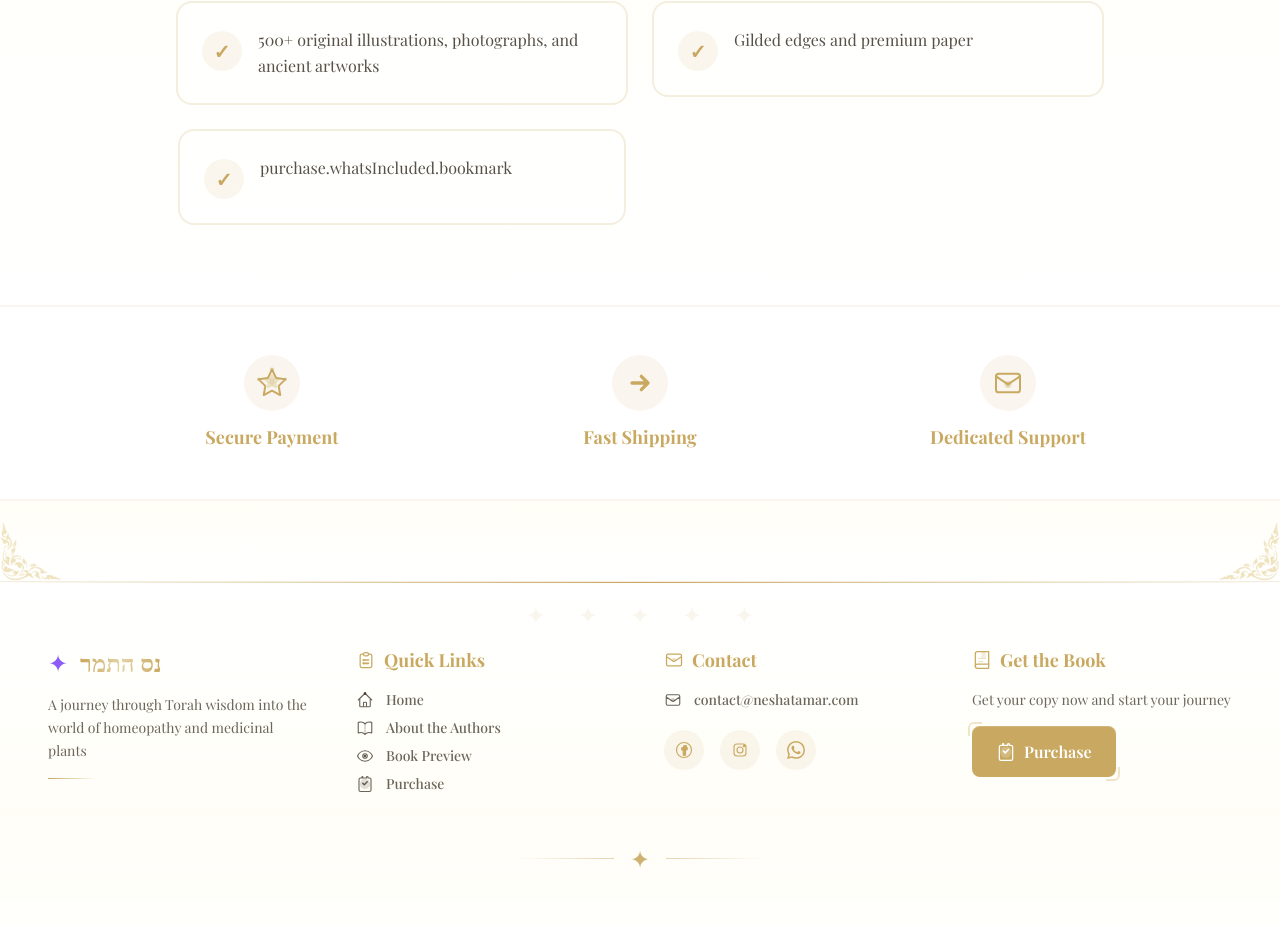
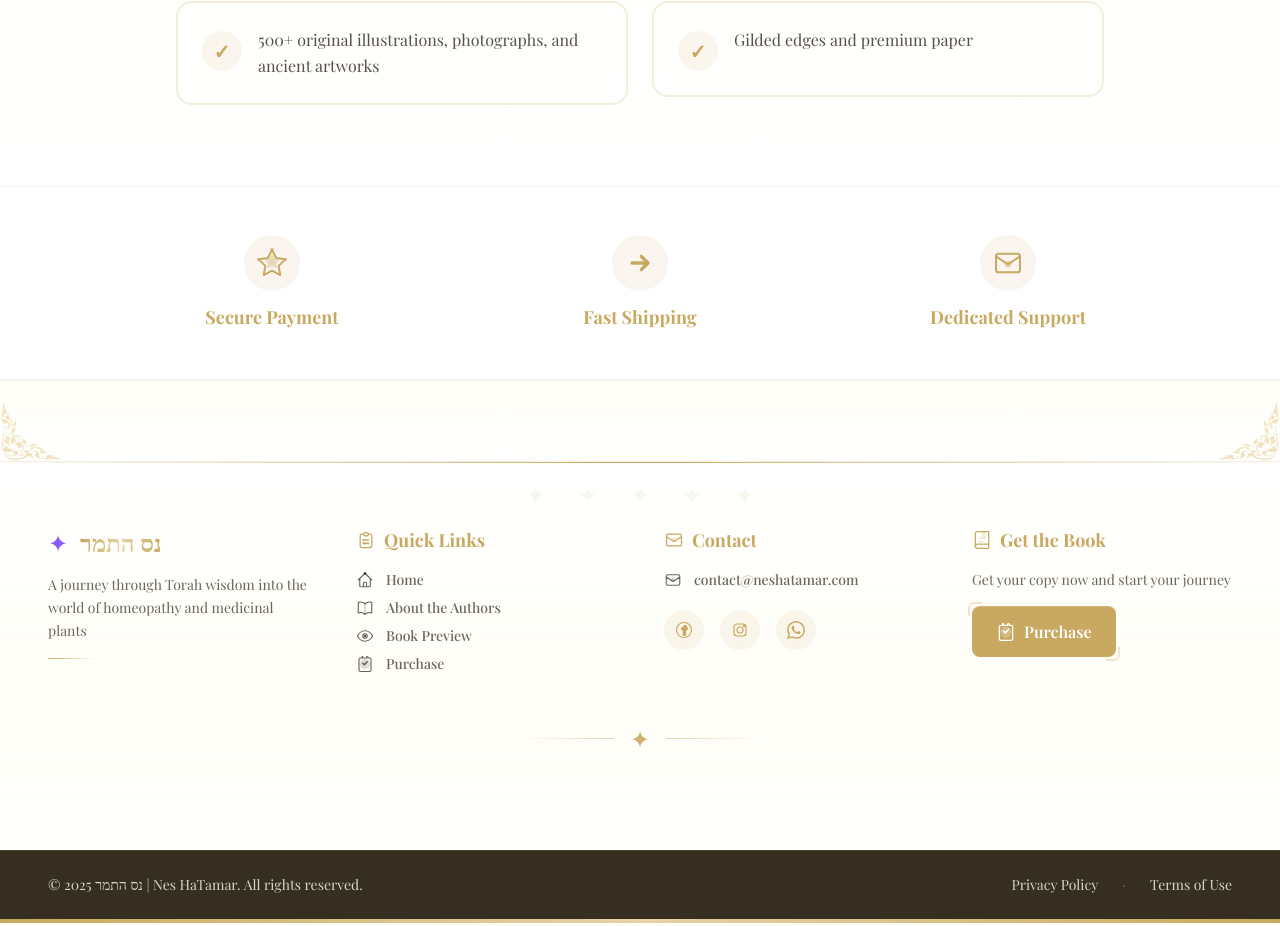
Before and after one commit to itayost/nes-hatamar, a Next.js app: page /en/purchase in a window 1280 px wide. Shown: the part 1494-2420 px from the top of the page. Built offline with nearby package versions, Linux system fonts and the light colour scheme; a web font is replaced by a local one; what tailwindcss-rtl would draw is missing.

Commit message:
Update page.tsx

```diff
--- a/app/[locale]/purchase/page.tsx
+++ b/app/[locale]/purchase/page.tsx
@@ -124,16 +124,6 @@ export default async function PurchasePage({ params }: { params: Promise<{ local
                 <p className="text-dark/80 leading-relaxed">{t('whatsIncluded.quality')}</p>
               </div>
             </AnimateOnScroll>
-
-            {/* Included Item 5 */}
-            <AnimateOnScroll animation="slideUp">
-              <div className="flex items-start gap-4 bg-white/60 backdrop-blur-sm p-6 rounded-2xl border-2 border-gold/20 sm:col-span-2 sm:max-w-md sm:mx-auto">
-                <div className="w-10 h-10 bg-gold/10 rounded-full flex items-center justify-center flex-shrink-0 mt-1">
-                  <span className="text-gold text-xl font-bold">✓</span>
-                </div>
-                <p className="text-dark/80 leading-relaxed">{t('whatsIncluded.bookmark')}</p>
-              </div>
-            </AnimateOnScroll>
           </div>
         </div>
       </section>
```
